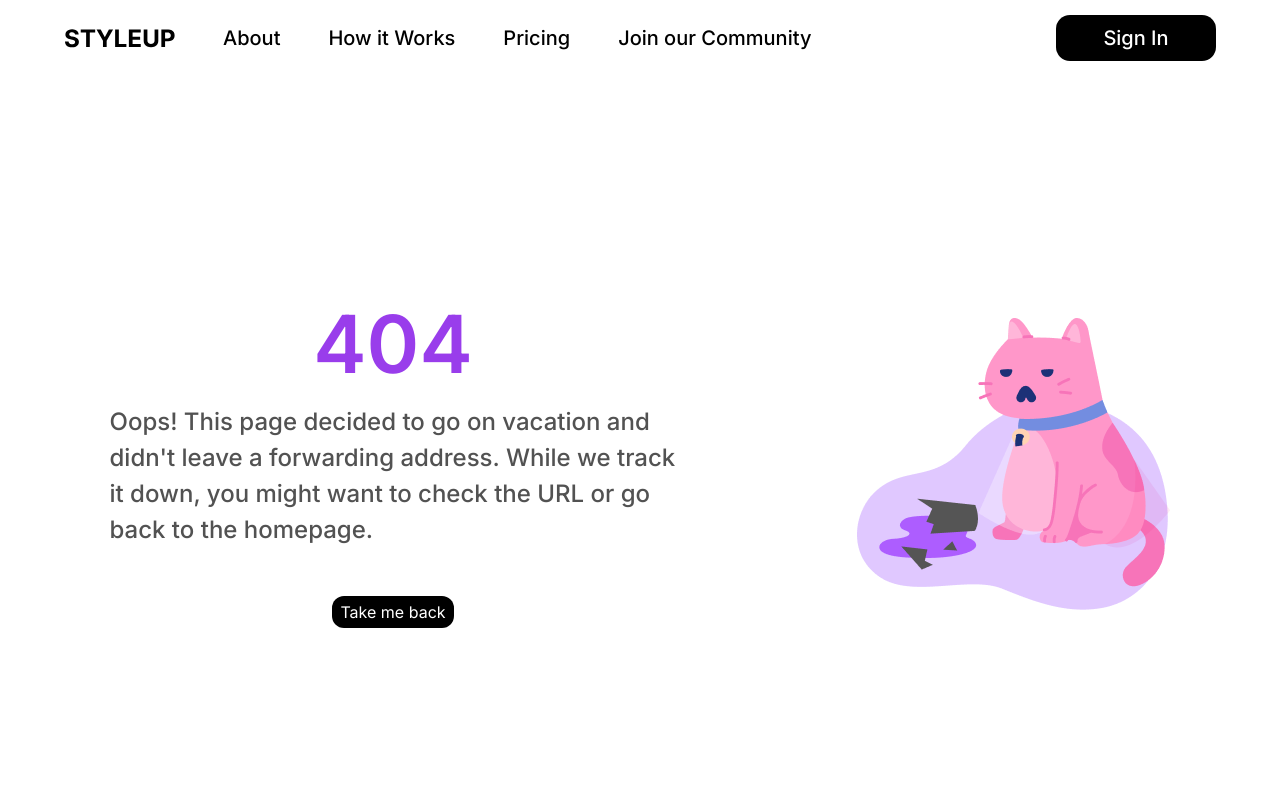
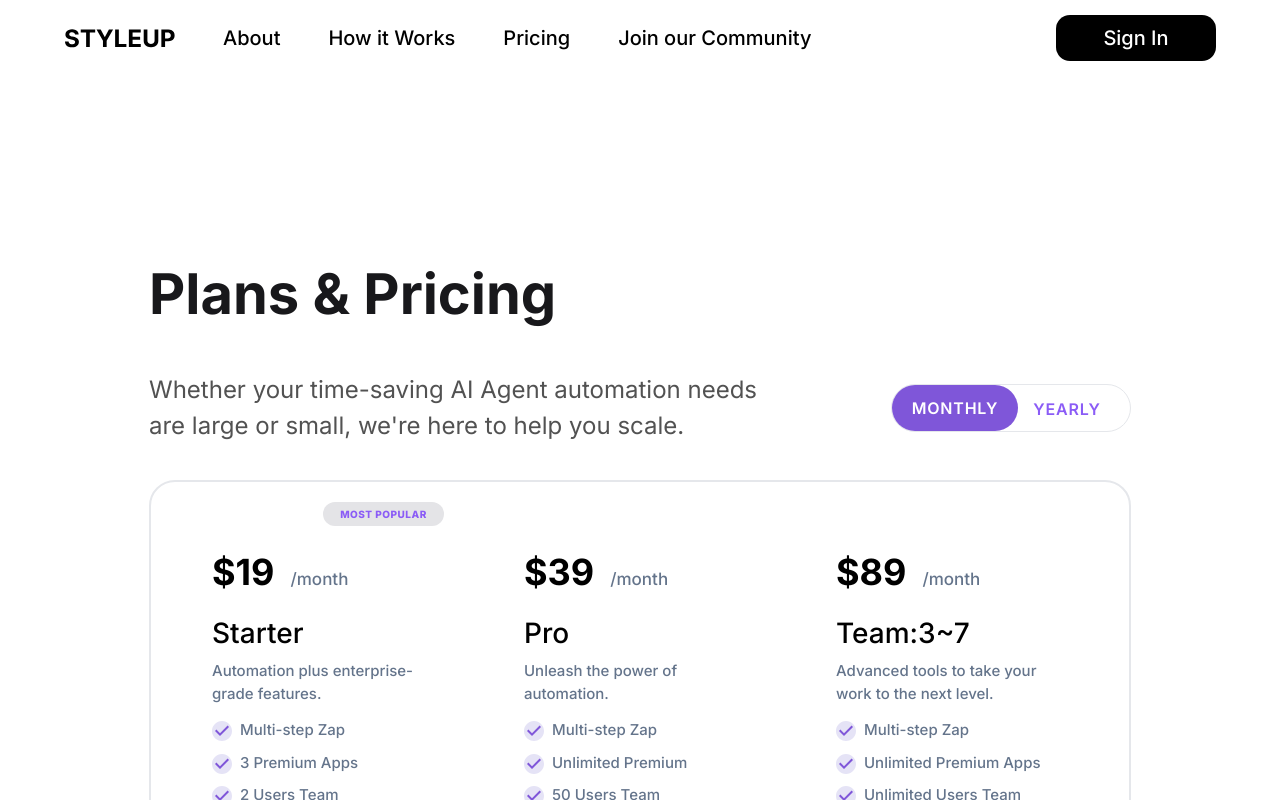
Before and after one commit to zsy2053/frontend, a React (Vite) app: page /pricing in a window 1280 px wide. Shown: the top 800 px of the page. Built offline with nearby package versions, Linux system fonts and the light colour scheme.

Commit message:
pricing page

```diff
--- a/src/constants/index.js
+++ b/src/constants/index.js
@@ -147,4 +147,38 @@ export const addAgentSelectOptions = [
   { id: "5", text: "Developer Tools" },
   { id: "6", text: "Productivity" },
   { id: "7", text: "Social" },
-]
+];
+export const pricingMonthlyOptions = [
+  {
+    popular: true,
+    price: 19,
+    title: "Starter",
+    desc: "Automation plus enterprise-grade features.",
+    features: ["Multi-step Zap", "3 Premium Apps", "2 Users Team"],
+  },
+  {
+    popular: false,
+    price: 39,
+    title: "Pro",
+    desc: "Unleash the power of automation.",
+    features: [
+      "Multi-step Zap",
+      "Unlimited Premium",
+      "50 Users Team",
+      "Shared Workspace",
+    ],
+  },
+  {
+    popular: false,
+    price: 89,
+    title: "Team:3~7",
+    desc: "Advanced tools to take your work to the next level.",
+
+    features: [
+      "Multi-step Zap",
+      "Unlimited Premium Apps",
+      "Unlimited Users Team",
+      "Advanced Admin",
+    ],
+  },
+];
--- a/src/main.jsx
+++ b/src/main.jsx
@@ -15,6 +15,7 @@ import {
 } from "./pages";
 import { GoogleOAuthProvider } from "@react-oauth/google";
 import { StyleUpProvider } from "./context/StyleUpContext";
+import Pricing from "./pages/Pricing";
 
 const router = createBrowserRouter([
   {
@@ -50,6 +51,10 @@ const router = createBrowserRouter([
     path: "/how",
     element: <HowItWorks />,
   },
+  {
+    path: '/pricing',
+    element: <Pricing />
+  }
 ]);
 
 const App = () => {
--- /dev/null
+++ b/src/pages/Pricing.jsx
@@ -0,0 +1,130 @@
+import React from "react";
+import { LandingNav, LandingFooter } from "../components";
+import styles from "../style";
+import { useState } from "react";
+import CheckCircleIcon from "@mui/icons-material/CheckCircle";
+import { pricingMonthlyOptions } from "../constants";
+const Pricing = () => {
+  const [toggle, setToggle] = useState(false);
+  return (
+    <div className='w-full overflow-hidden flex flex-col min-h-screen '>
+      <div className={`${styles.paddingX} ${styles.flexCenter}`}>
+        <div className={`w-full xl:max-w-[1920px]`}>
+          <LandingNav />
+        </div>
+      </div>
+      <div className='w-full flex-grow flex flex-col justify-center items-center py-44 '>
+        <div className='w-[982px]'>
+          <div className='text-zinc-900 text-[56px] font-bold mb-9'>
+            Plans & Pricing
+          </div>
+          <div className='flex justify-between items-center  mb-9'>
+            <span className='text-neutral-600 text-[24px] font-normal w-[649px]'>
+              Whether your time-saving AI Agent automation needs are large or
+              small, we're here to help you scale.
+            </span>
+            <div className='relative flex w-60 h-12 rounded-3xl border '>
+              <div
+                className={`absolute bg-styleupPurple rounded-3xl z-0 inset-y-0 transform duration-300 ${
+                  toggle ? "right-0 left-28" : "left-0 right-28"
+                }`}
+              />
+              <button
+                type='button'
+                className='absolute bg-transparent rounded-3xl inset-y-0 left-0 right-28 z-10'
+                onClick={() => setToggle(false)}
+              >
+                <span
+                  className={`text-center  text-[16px] font-semibold tracking-wider transform duration-300 ${
+                    toggle ? " text-violet-500" : "text-white"
+                  }`}
+                >
+                  MONTHLY
+                </span>
+              </button>
+              <button
+                type='button'
+                className='bg-translate absolute rounded-3xl inset-y-0 right-0 left-28 text-center px-6 py-3 z-10'
+                onClick={() => setToggle(true)}
+              >
+                <span
+                  className={`text-center  text-[16px] font-semibold tracking-wider transform duration-300 ${
+                    toggle ? "text-white" : "text-violet-500"
+                  }`}
+                >
+                  YEARLY
+                </span>
+              </button>
+            </div>
+          </div>
+          <div className='w-[982px] h-[467px] bg-white rounded-[26px] border-2 border-gray-200 backdrop-blur-[35px] flex justify-center gap-5'>
+            {pricingMonthlyOptions.map((option, index) => (
+              <PricingCard option={option} key={index} />
+            ))}
+          </div>
+        </div>
+      </div>
+      <div className='w-full'>
+        <LandingFooter />
+      </div>
+    </div>
+  );
+};
+const PricingCard = ({ option }) => {
+  return (
+    <div className='w-[292px] px-[30px] py-5 rounded-[26px] flex-col inline-flex transition ease-in-out delay-150 duration-300 hover:-translate-y-4 bg-white hover:bg-black group'>
+      {option.popular && (
+        <div className='h-[24x] flex justify-end mb-5 leading-[24px]'>
+          <span className='w-[121px] bg-zinc-200 rounded-xl text-violet-500 text-[10px] font-extrabold tracking-wider text-center'>
+            MOST POPULAR
+          </span>
+        </div>
+      )}
+      <div
+        className={`w-[232px] h-full flex-col justify-start items-start inline-flex ${
+          !option.popular && "pt-11 "
+        }`}
+      >
+        <div className='w-[152px] h-[46px] flex items-end mb-5'>
+          <span className=' group-hover:text-white text-[36px] font-bold leading-10 mr-4 transition ease-in-out delay-150 duration-300'>
+            ${option.price}
+          </span>
+          <span className=' group-hover:text-white text-slate-500 text-[17px] font-medium transition ease-in-out delay-150 duration-300'>
+            /month
+          </span>
+        </div>
+
+        <span className='group-hover:text-white text-[28px] font-medium mb-[6px] transition ease-in-out delay-150 duration-300'>
+          {option.title}
+        </span>
+        <span className='w-[232px] group-hover:text-white text-slate-500 text-[15px] font-medium mb-[14px] transition ease-in-out delay-150 duration-300'>
+          {option.desc}
+        </span>
+
+        <div className='flex-col justify-start items-start gap-2.5 flex'>
+          {option.features.map((feature, index) => (
+            <div
+              className='w-[207px] justify-center items-center gap-2.5 inline-flex'
+              key={index}
+            >
+              <div className='w-4 h-4 relative flex justify-center items-center group-hover:bg-white bg-styleupPurple rounded-[50%] transition ease-in-out delay-150 duration-300'>
+                <div className='group-hover:text-[#3B3B3B] text-[#E5E3F6] transition ease-in-out delay-150 duration-300'>
+                  <CheckCircleIcon sx={{ width: "24px", height: "24px" }} />
+                </div>
+              </div>
+              <div className='w-[177px] group-hover:text-white text-slate-500 text-[15px] font-medium transition ease-in-out delay-150 duration-300'>
+                {feature}
+              </div>
+            </div>
+          ))}
+        </div>
+        <button className='w-[232px] h-11 inline-block bg-violet-500 rounded-3xl mt-auto'>
+          <span className='text-center text-white text-[15px] font-medium'>
+            Choose plan
+          </span>
+        </button>
+      </div>
+    </div>
+  );
+};
+export default Pricing;
```
